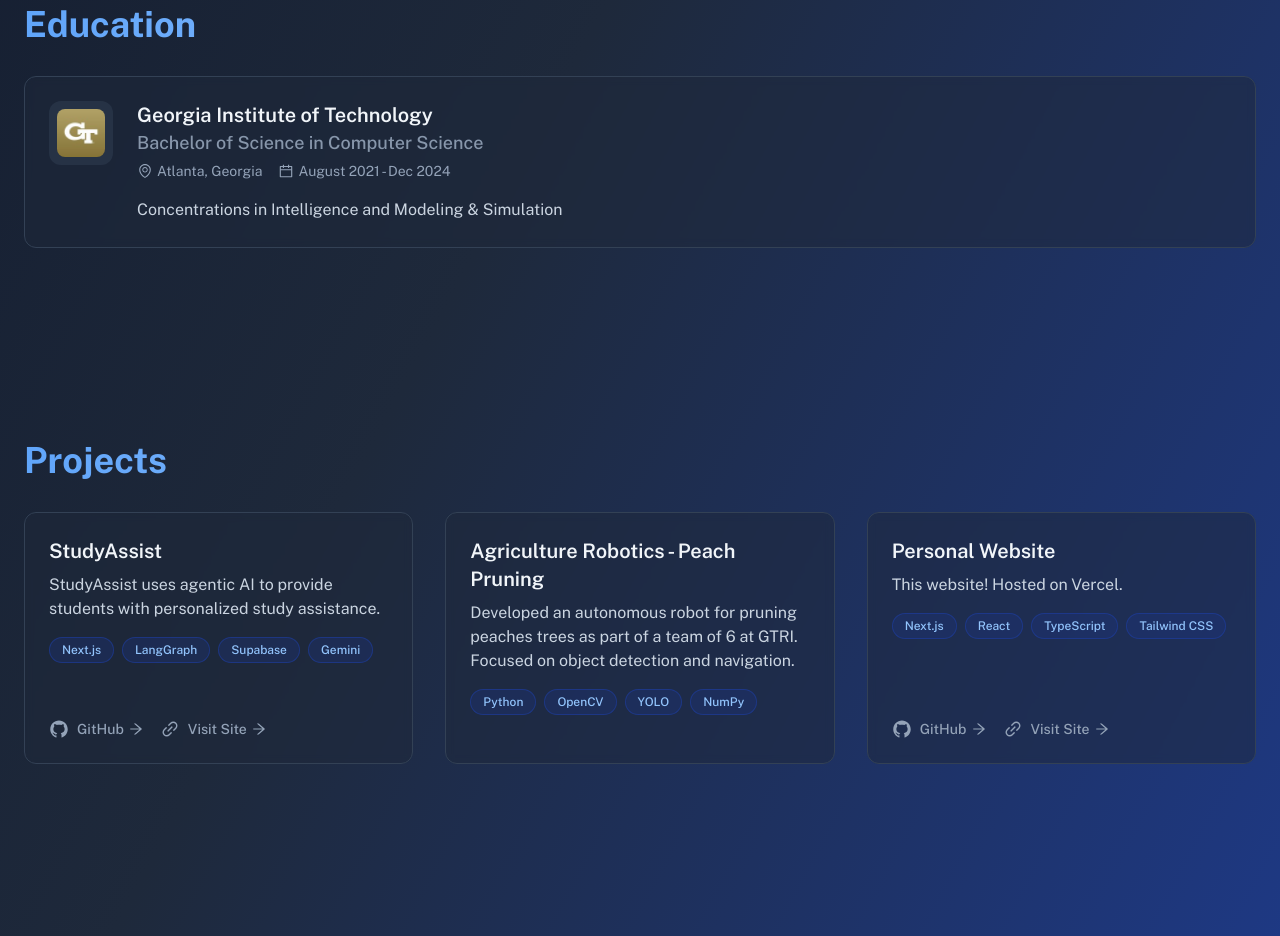
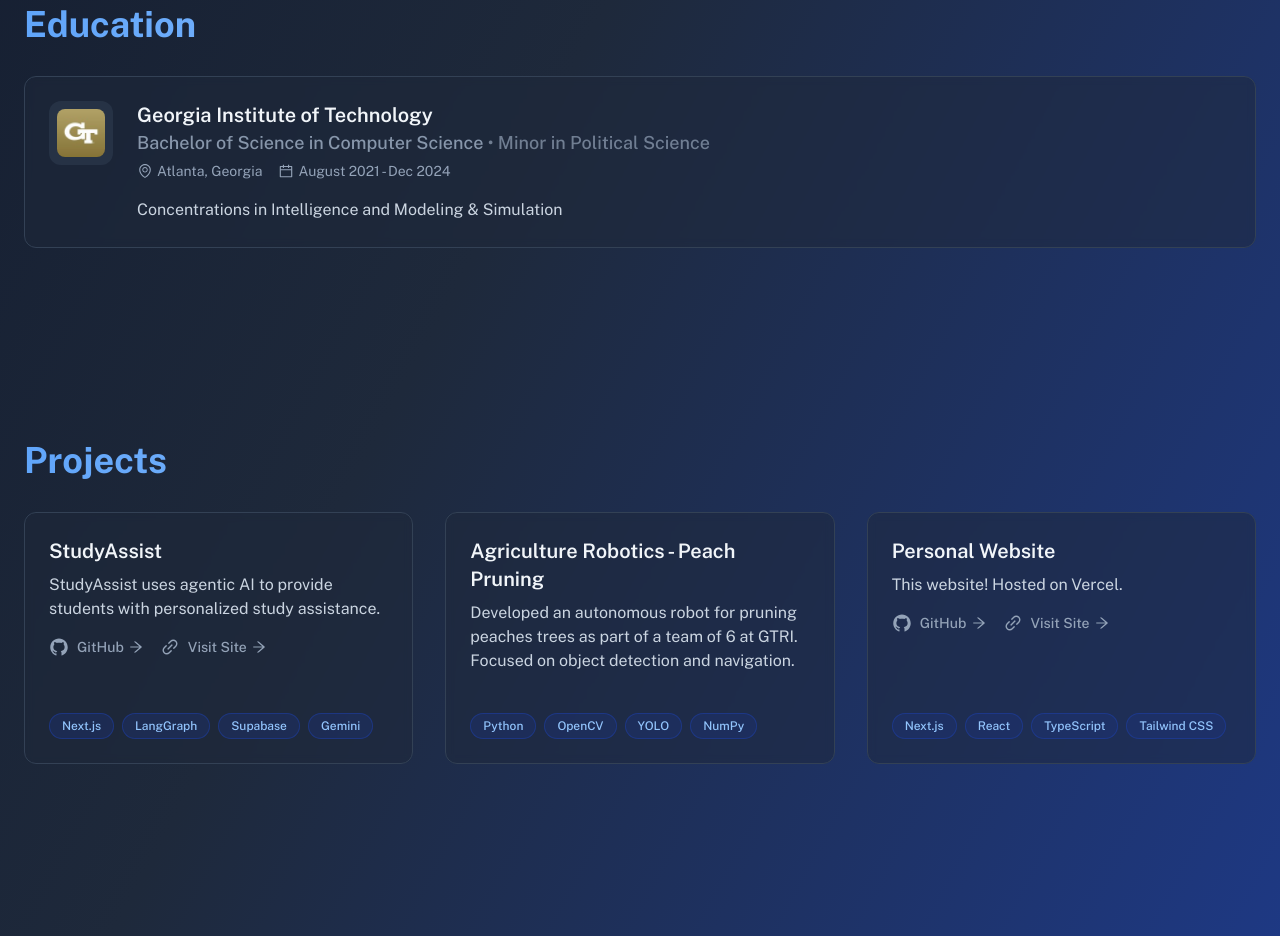
Before and after one commit to apastrana6/personal-website, a Next.js app: page / in a window 1280 px wide. Shown: the part 1260-2196 px from the top of the page. Built offline with nearby package versions, Linux system fonts and the light colour scheme.

Commit message:
Add minor and updated project card spacing

```diff
--- a/app/components/EducationSection.tsx
+++ b/app/components/EducationSection.tsx
@@ -63,6 +63,9 @@
                 </h3>
                 <p className="text-lg font-medium text-slate-400/90">
                   {edu.degree}
+                  {edu.minor && (
+                    <span className="text-slate-400/70"> • Minor in {edu.minor}</span>
+                  )}
                 </p>
                 <div className="flex items-center gap-4 mt-1 text-sm text-slate-400">
                   <span className="flex items-center gap-1">
--- a/app/components/ProjectsSection.tsx
+++ b/app/components/ProjectsSection.tsx
@@ -53,18 +53,7 @@
                 <p className="mt-2 text-slate-300">
                   {project.description}
                 </p>
-                <div className="mt-4 flex flex-wrap gap-2">
-                  {project.stack.map((stack, stackIndex) => (
-                    <span
-                      key={stackIndex}
-                      className="px-3 py-1 text-xs font-medium bg-blue-900/30 text-blue-300 rounded-full border border-blue-800/50"
-                    >
-                      {stack}
-                    </span>
-                  ))}
-                </div>
-              </div>
-              <div className="mt-6 flex gap-4">
+                <div className="mt-4 flex gap-4">
                   {project.github && (
                     <a
                       href={project.github}
@@ -90,6 +79,17 @@
                     </a>
                   )}
                 </div>
+              </div>
+              <div className="mt-6 flex flex-wrap gap-2">
+                {project.stack.map((stack, stackIndex) => (
+                  <span
+                    key={stackIndex}
+                    className="px-3 py-1 text-xs font-medium bg-blue-900/30 text-blue-300 rounded-full border border-blue-800/50"
+                  >
+                    {stack}
+                  </span>
+                ))}
+              </div>
             </motion.div>
           ))}
         </motion.div>
--- a/app/data/info.ts
+++ b/app/data/info.ts
@@ -32,6 +32,7 @@
   {
     school: "Georgia Institute of Technology",
     degree: "Bachelor of Science in Computer Science",
+    minor: "Political Science",
     location: "Atlanta, Georgia",
     period: "August 2021 - Dec 2024",
     description: "Concentrations in Intelligence and Modeling & Simulation",
```
Lines whose indentation alone changed are shown as unchanged.
